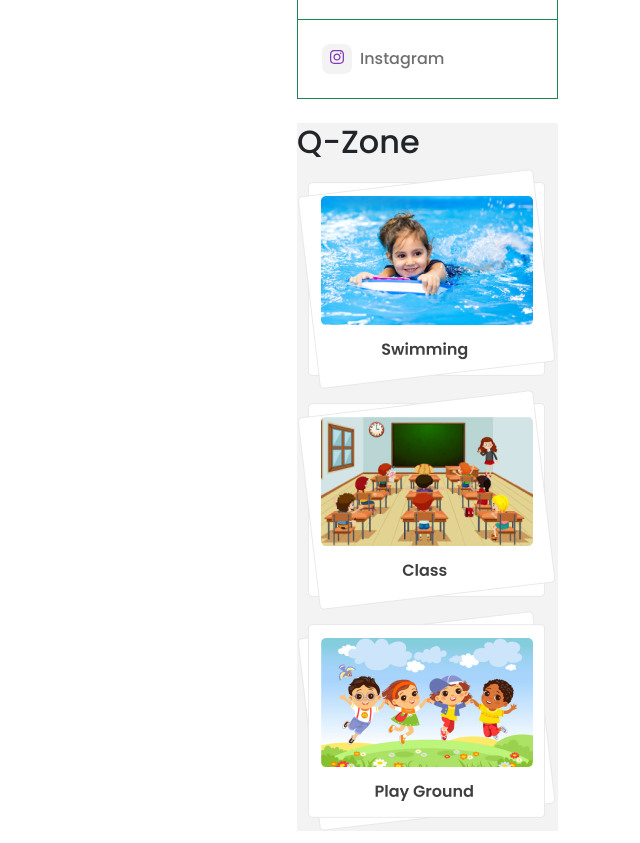
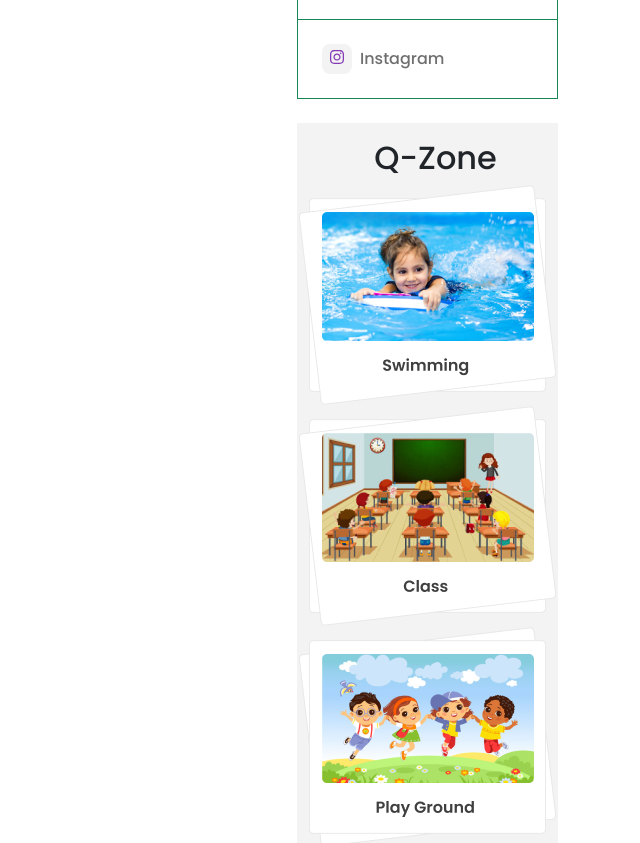
Before and after one commit to code-with-omar/the-dragon-news-react, a React (Vite) app: page / in a window 1280 px wide. Shown: the part 780-1623 px from the top of the page, without its empty margins (640-1280 px from the left). Built offline with nearby package versions, Linux system fonts and the light colour scheme.

Commit message:
fixed the Right navbar Z-zone text alignment

```diff
--- a/src/pages/Shared/RightNav/RightNav.jsx
+++ b/src/pages/Shared/RightNav/RightNav.jsx
@@ -51,8 +51,8 @@ const RightNav = () => {
                     <span className="ms-2">Instagram</span>
                 </div>
             </div>
-            <div className="bg-dark-07 mt-4">
-                <h2>Q-Zone</h2>
+            <div className="bg-dark-07 mt-4 text-center">
+                <h2 style={{marginLeft:"16px",paddingTop:"16px"}}>Q-Zone</h2>
                 <img src={Qzone1} alt="" />
                 <img src={Qzone2} alt="" />
                 <img src={Qzone3} alt="" />
```
